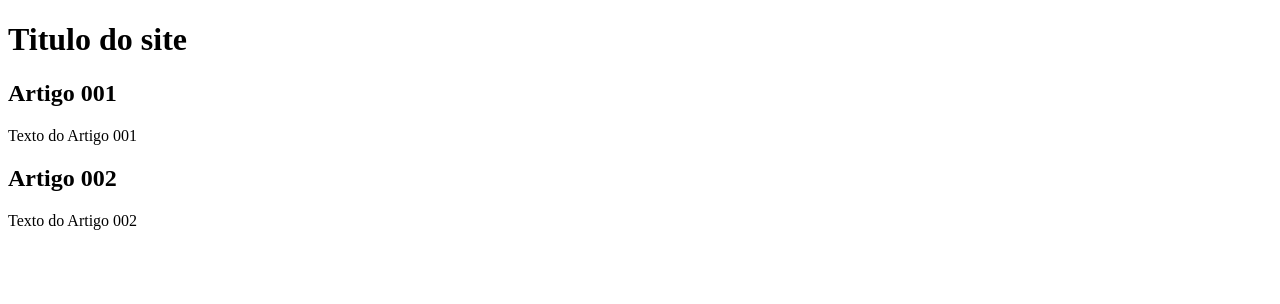
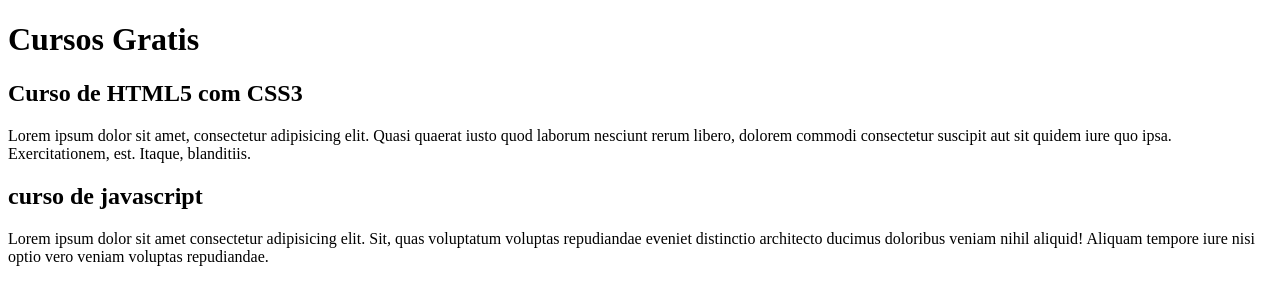
Before and after one commit to Cleber378/projeto-site, a plain HTML site: page index.html in a window 1280 px wide. Drawn offline with Linux system fonts and the light colour scheme.

Commit message:
Squashed commit of the following:
commit 5a1af777a976ddf200010d55fbd2b0ae62ac3d16
Author: Cleberson Bernardo <clebsonbernardo2014@gmail.com>
Date:   Tue Jun 4 18:09:51 2024 -0300

    Update index.html

commit 3ede76b3497522cdf7c032256b55376c67ae63f7
Author: Cleberson Bernardo <clebsonbernardo2014@gmail.com>
Date:   Tue Jun 4 18:00:19 2024 -0300

    Update index.html

commit 10df352dbb4c1428468028437a908c0a3dc50df2
Author: Cleberson Bernardo <clebsonbernardo2014@gmail.com>
Date:   Mon Jun 3 20:14:17 2024 -0300

    Comecei a escrever conteudo

```diff
--- a/index.html
+++ b/index.html
@@ -3,20 +3,20 @@
 <head>
     <meta charset="UTF-8">
     <meta name="viewport" content="width=device-width, initial-scale=1.0">
-    <title>Titulo do site</title>
+    <title>Site cursoevideo</title>
 </head>
 <body>
 
     <main>
         <header>
-            <h1>Titulo do site </h1>
+            <h1>Cursos Gratis </h1>
         </header>
         <article>
-            <h2>Artigo 001</h2>
-            <p>Texto do Artigo 001</p>
+            <h2>Curso de HTML5 com CSS3</h2>
+            <p>Lorem ipsum dolor sit amet, consectetur adipisicing elit. Quasi quaerat iusto quod laborum nesciunt rerum libero, dolorem commodi consectetur suscipit aut sit quidem iure quo ipsa. Exercitationem, est. Itaque, blanditiis.</p>
 
-            <h2>Artigo 002</h2>
-            <p>Texto do Artigo 002</p>
+            <h2>curso de javascript</h2>
+            <p>Lorem ipsum dolor sit amet consectetur adipisicing elit. Sit, quas voluptatum voluptas repudiandae eveniet distinctio architecto ducimus doloribus veniam nihil aliquid! Aliquam tempore iure nisi optio vero veniam voluptas repudiandae.</p>
 
         </article>
 
```
